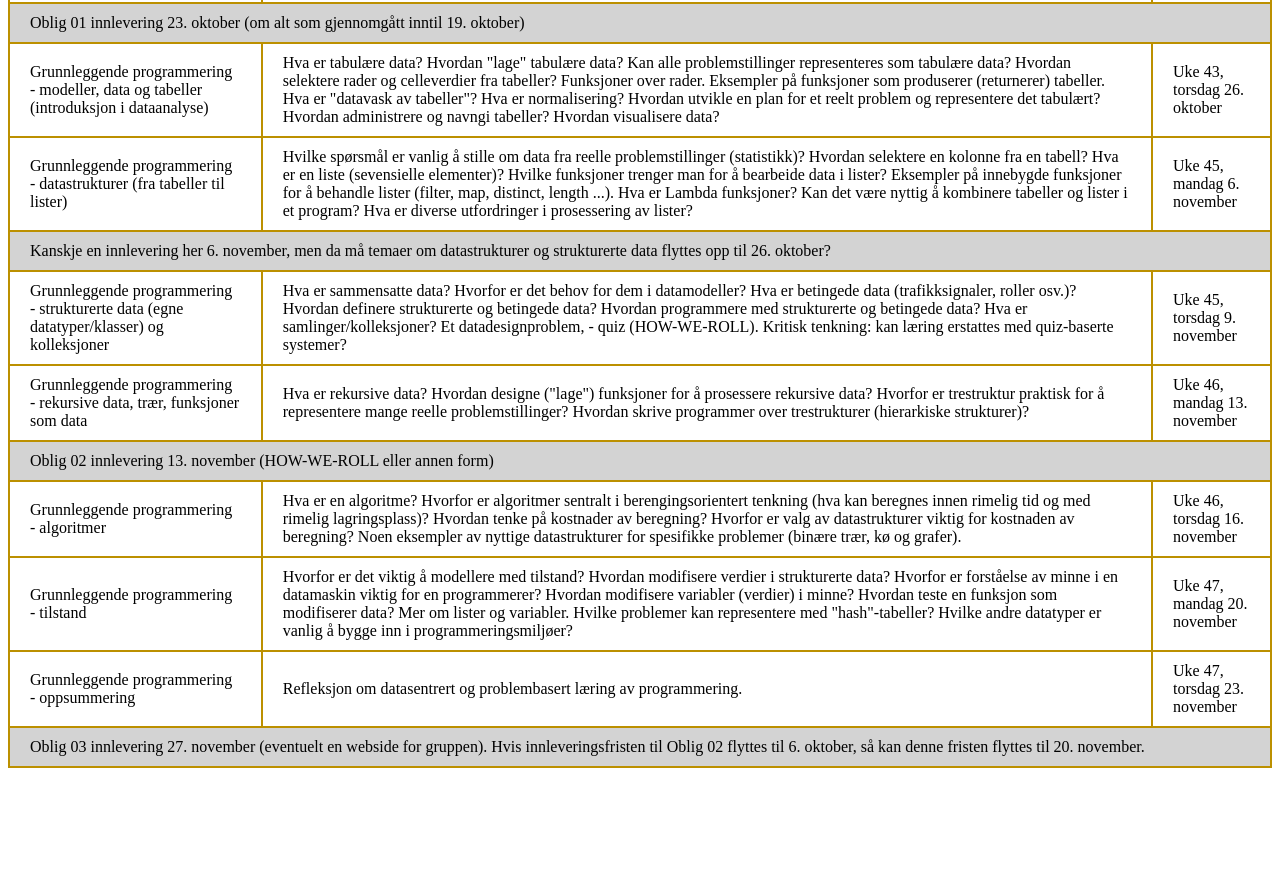
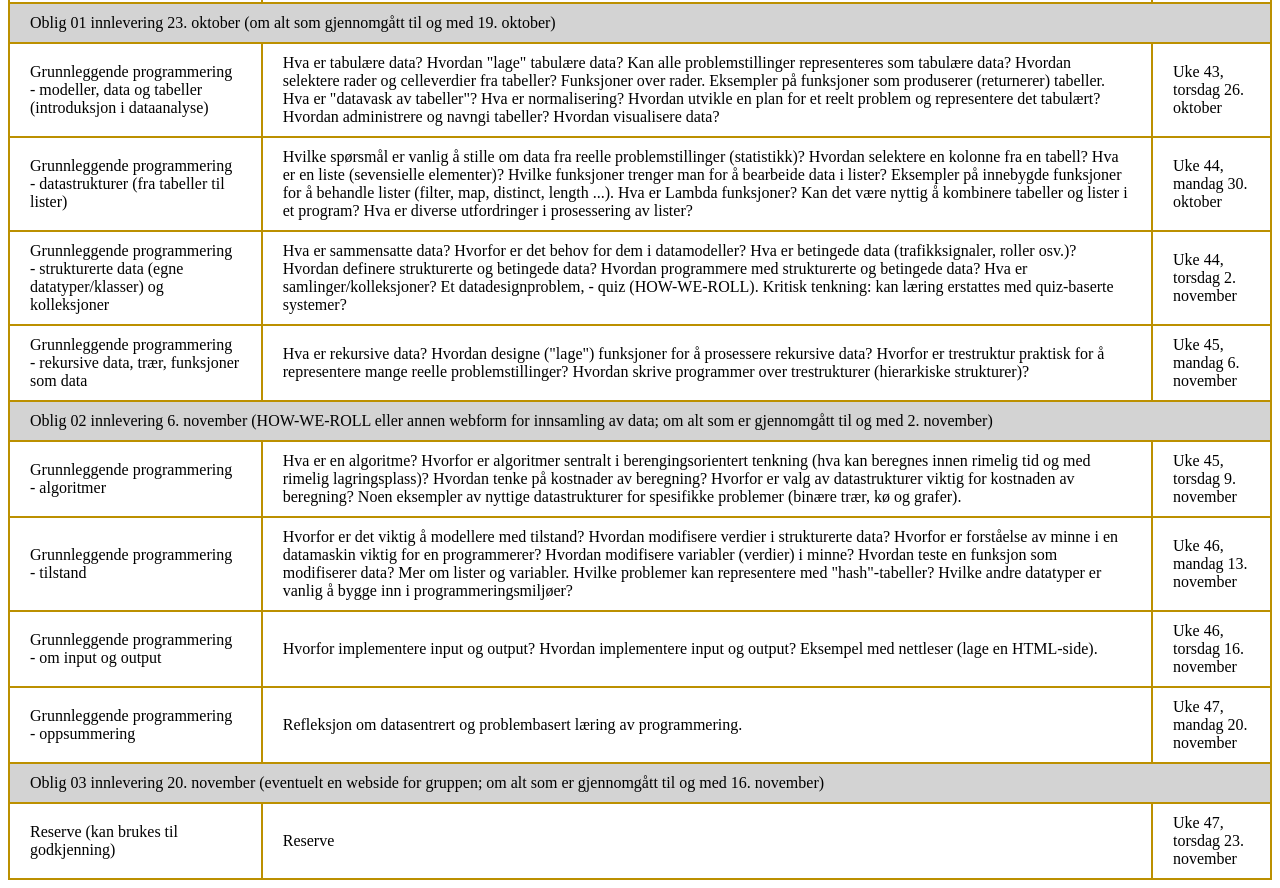
Before and after one commit to uia-worker/is114komp, a plain HTML site: page docs/tentativplan.html in a window 1280 px wide. Shown: the part 718-1606 px from the top of the page. Before the commit the page ends 1494 px from the top, so only its background shows below. Drawn offline with Linux system fonts and the light colour scheme.

Commit message:
endret frister og la inn uke 44

```diff
--- a/docs/tentativplan.html
+++ b/docs/tentativplan.html
@@ -38,7 +38,7 @@ table {
     <tr>
       <td>Om Programmeringsutdanning</td>
       <td>Hvorfor og hvordan lære å programmere? Finnes det en optimalt opplegg for å lære å programmere? Hvordan kan programmeringsopplæring relateres til praktisk problemløsning? Hva er systemutvikling? Hva er beregningsbasert tenkning (relevante abstraksjoner: algoritmer, datastrukturer, tilstandsmaskiner, språk, logikk og semantikk, heuristikk, kontrollstrukturer, kommunikasjon, arkitekturer)? Hva er rollen til programmering i systemutvikling generelt? Hva er datasentrert læring av programmering? Hva er et programmeringsspråk? Hvorfor er det så mange programmeringsspråk? Hva er rollen til programmeringsspråk i programmeringsutdanning? Hvordan kan man eksperimentere med programmeringsspråk? Hva er en fortolker? Hvorfor bruke en fortolker? Hva er forskjell mellom en fortolker og et utviklingsmiljø? Hvorfor er diskusjon om hvordan skrive programmer viktig ("vanlig" tekstbehandler versus integrert utviklingsmiljø (Integrated Development Environment eller IDE på engelsk)? Praktisk introduksjon av to fortolkere (Pyret fortolker(PF) og JavaScript fortolker (JSF)). </td>
-      <td>Uke 41, mandag 12. oktober</td>
+      <td>Uke 41, torsdag 12. oktober</td>
     </tr>
     <tr>
       <td>Grunnleggende programmering - komme i gang</td>
@@ -56,7 +56,7 @@ table {
       <td>Uke 43, mandag 23. oktober</td>
     </tr>
     <tr>
-        <td colspan="3" bgcolor="lightgray">Oblig 01 innlevering 23. oktober (om alt som gjennomgått inntil 19. oktober)</td>
+        <td colspan="3" bgcolor="lightgray">Oblig 01 innlevering 23. oktober (om alt som gjennomgått til og med 19. oktober)</td>
     </tr>
     <tr>
       <td>Grunnleggende programmering - modeller, data og tabeller (introduksjon i dataanalyse)</td>
@@ -66,42 +66,51 @@ table {
     <tr>
       <td>Grunnleggende programmering - datastrukturer (fra tabeller til lister)</td>
       <td>Hvilke spørsmål er vanlig å stille om data fra reelle problemstillinger (statistikk)? Hvordan selektere en kolonne fra en tabell? Hva er en liste (sevensielle elementer)? Hvilke funksjoner trenger man for å bearbeide data i lister? Eksempler på innebygde funksjoner for å behandle lister (filter, map, distinct, length ...). Hva er Lambda funksjoner? Kan det være nyttig å kombinere tabeller og lister i et program? Hva er diverse utfordringer i prosessering av lister?</td>
-      <td>Uke 45, mandag 6. november</td>
-    </tr>
-    <tr>
-        <td colspan="3" bgcolor="lightgray">Kanskje en innlevering her 6. november, men da må temaer om datastrukturer og strukturerte data flyttes opp til 26. oktober?</td>
+      <td>Uke 44, mandag 30. oktober</td>
     </tr>
     <tr>
       <td>Grunnleggende programmering - strukturerte data (egne datatyper/klasser) og kolleksjoner</td>
       <td>Hva er sammensatte data? Hvorfor er det behov for dem i datamodeller? Hva er betingede data (trafikksignaler, roller osv.)? Hvordan definere strukturerte og betingede data? Hvordan programmere med strukturerte og betingede data? Hva er samlinger/kolleksjoner? Et datadesignproblem, - quiz (HOW-WE-ROLL). Kritisk tenkning: kan læring erstattes med quiz-baserte systemer?</td>
-      <td>Uke 45, torsdag 9. november</td>
+      <td>Uke 44, torsdag 2. november</td>
     </tr>
     <tr>
       <td>Grunnleggende programmering - rekursive data, trær, funksjoner som data</td>
       <td>Hva er rekursive data? Hvordan designe ("lage") funksjoner for å prosessere rekursive data? Hvorfor er trestruktur praktisk for å representere mange reelle problemstillinger? Hvordan skrive programmer over trestrukturer (hierarkiske strukturer)?</td>
-      <td>Uke 46, mandag 13. november</td>
+      <td>Uke 45, mandag 6. november</td>
     </tr>
     <tr>
-        <td colspan="3" bgcolor="lightgray">Oblig 02 innlevering 13. november (HOW-WE-ROLL eller annen form)</td>
+        <td colspan="3" bgcolor="lightgray">Oblig 02 innlevering 6. november (HOW-WE-ROLL eller annen webform for innsamling av data; om alt som er gjennomgått til og med 2. november)</td>
     </tr>
     <tr>
       <td>Grunnleggende programmering - algoritmer</td>
       <td>Hva er en algoritme? Hvorfor er algoritmer sentralt i berengingsorientert tenkning (hva kan beregnes innen rimelig tid og med rimelig lagringsplass)? Hvordan tenke på kostnader av beregning? Hvorfor er valg av datastrukturer viktig for kostnaden av beregning? Noen eksempler av nyttige datastrukturer for spesifikke problemer (binære trær, kø og grafer).</td>
-      <td>Uke 46, torsdag 16. november</td>
+      <td>Uke 45, torsdag 9. november</td>
     </tr>
     <tr>
       <td>Grunnleggende programmering - tilstand</td>
       <td>Hvorfor er det viktig å modellere med tilstand? Hvordan modifisere verdier i strukturerte data? Hvorfor er forståelse av minne i en datamaskin viktig for en programmerer? Hvordan modifisere variabler (verdier) i minne? Hvordan teste en funksjon som modifiserer data? Mer om lister og variabler. Hvilke problemer kan representere med "hash"-tabeller? Hvilke andre datatyper er vanlig å bygge inn i programmeringsmiljøer?</td>
-      <td>Uke 47, mandag 20. november</td>
+      <td>Uke 46, mandag 13. november</td>
+    </tr>
+    <tr>
+      <td>Grunnleggende programmering - om input og output</td>
+      <td>Hvorfor implementere input og output? Hvordan implementere input og output? Eksempel med nettleser (lage en HTML-side).</td>
+      <td>Uke 46, torsdag 16. november</td>
     </tr>
     <tr>
       <td>Grunnleggende programmering - oppsummering</td>
       <td>Refleksjon om datasentrert og problembasert læring av programmering.</td>
+      <td>Uke 47, mandag 20. november</td>
+    </tr>
+    <tr>
+        <td colspan="3" bgcolor="lightgray">Oblig 03 innlevering 20. november (eventuelt en webside for gruppen; om alt som er gjennomgått til og med 16. november)</td>
+    </tr>
+    <tr>
+      <td>Reserve (kan brukes til godkjenning)</td>
+      <td>Reserve</td>
       <td>Uke 47, torsdag 23. november</td>
     </tr>
-    <tr>
-        <td colspan="3" bgcolor="lightgray">Oblig 03 innlevering 27. november (eventuelt en webside for gruppen). Hvis innleveringsfristen til Oblig 02 flyttes til 6. oktober, så kan denne fristen flyttes til 20. november.</td>
-    </tr>
+
+
     </tbody>
   </table>
 
```
